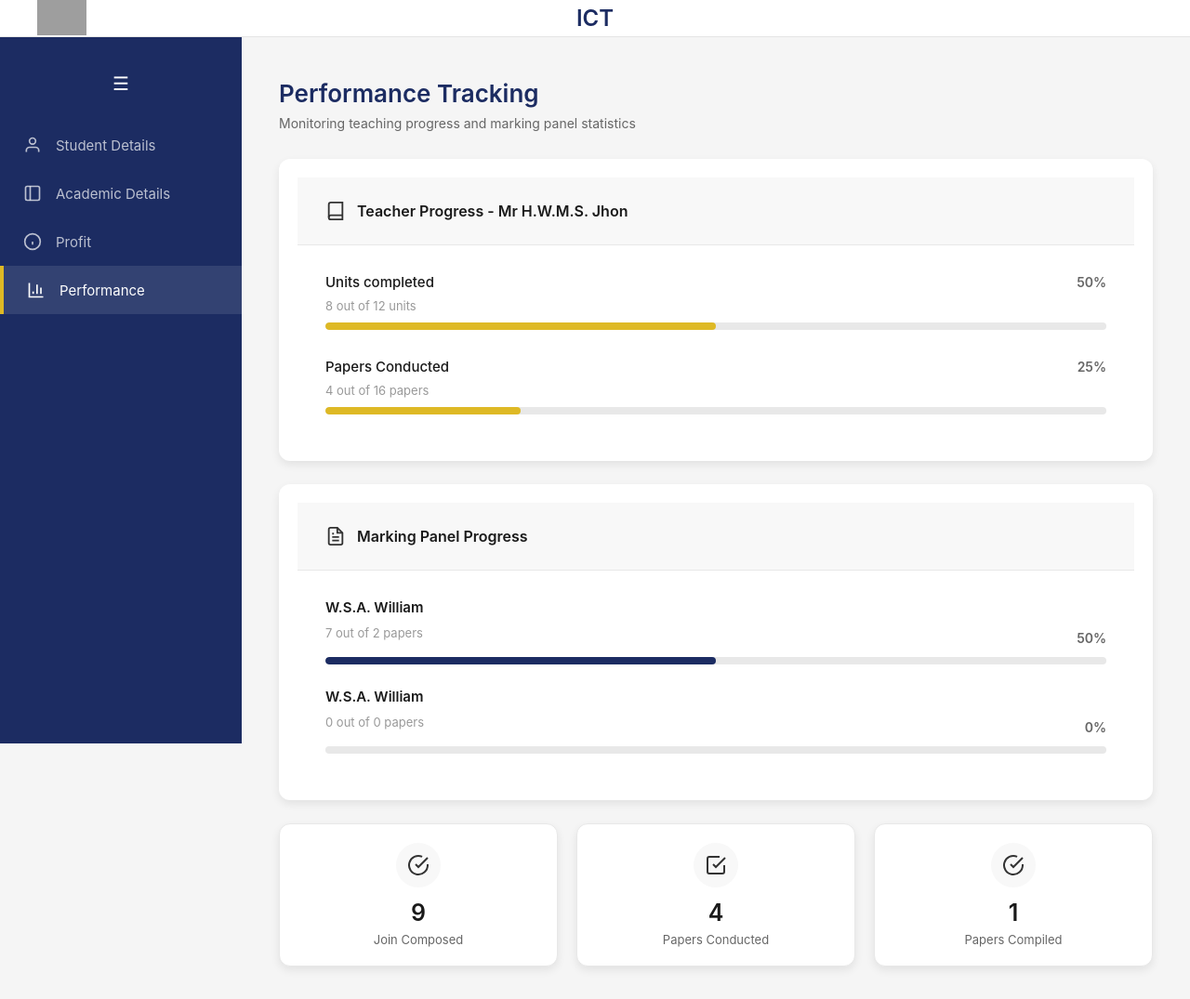
After one commit to zeenathjiffry/EduLink, a PHP site: page /MVC/App/views/performance_classManagement.php in a window 1280 px wide. The commit adds this page. Shown: the whole page at 93% size. Run offline with PHP 8.4, Linux system fonts and the light colour scheme; grey boxes are pictures that could not be loaded.

Commit message:
class Management 2 files added (acedemic details and Performance)

```diff
--- /dev/null
+++ b/App/views/Component/header_classManagement.php
@@ -0,0 +1,6 @@
+<header class="header">
+    <div class="left">
+        <img src="logo.png" alt="Logo" class="logo">
+    </div>
+    <h1 class="page-title">ICT</h1>
+</header>
--- /dev/null
+++ b/App/views/Component/sidebar_classManagement.php
@@ -0,0 +1,40 @@
+<aside class="sidebar">
+    <button id="sidebarToggle" class="sidebar-toggle">☰</button>
+
+    <nav class="nav-menu">
+        <a href="student_detail.php" class="nav-item">
+            <svg class="nav-icon" viewBox="0 0 24 24" fill="none" stroke="currentColor" stroke-width="2">
+                <path d="M20 21v-2a4 4 0 0 0-4-4H8a4 4 0 0 0-4 4v2"></path>
+                <circle cx="12" cy="7" r="4"></circle>
+            </svg>
+            <span>Student Details</span>
+        </a>
+
+        <a href="academicDetails_classManagement.php" class="nav-item">
+            <svg class="nav-icon" viewBox="0 0 24 24" fill="none" stroke="currentColor" stroke-width="2">
+                <rect x="3" y="3" width="18" height="18" rx="2" ry="2"></rect>
+                <line x1="9" y1="3" x2="9" y2="21"></line>
+            </svg>
+            <span>Academic Details</span>
+        </a>
+
+        <a href="profit_inst.php." class="nav-item">
+            <svg class="nav-icon" viewBox="0 0 24 24" fill="none" stroke="currentColor" stroke-width="2">
+                <circle cx="12" cy="12" r="10"></circle>
+                <line x1="12" y1="16" x2="12" y2="12"></line>
+                <line x1="12" y1="8" x2="12.01" y2="8"></line>
+            </svg>
+            <span>Profit</span>
+        </a>
+
+        <a href="performance_classManagement.php" class="nav-item">
+            <svg class="nav-icon" viewBox="0 0 24 24" fill="none" stroke="currentColor" stroke-width="2">
+                <path d="M3 3v18h18"></path>
+                <path d="M18 17V9"></path>
+                <path d="M13 17V5"></path>
+                <path d="M8 17v-3"></path>
+            </svg>
+            <span>Performance</span>
+        </a>
+    </nav>
+</aside>
--- /dev/null
+++ b/App/views/performance_classManagement.php
@@ -0,0 +1,141 @@
+<!DOCTYPE html>
+<html lang="en">
+<head>
+    <meta charset="UTF-8">
+    <meta name="viewport" content="width=device-width, initial-scale=1.0">
+    <title>EduLink-Class-Academic Details</title>
+      <link rel="stylesheet" href="../../Public/assets/css/performance_classManagement.css">
+    <link rel="stylesheet" href="../../Public/assets/css/component/sidebar_classManagement.css">
+    <link rel="stylesheet" href="../../Public/assets/css/component/header_classManagement.css">
+</head>
+<body>
+    <div class="container">
+
+<?php include 'Component/header_classManagement.php'; ?>
+<?php include 'Component/sidebar_classManagement.php'; ?>
+
+
+            <!-- Content Area -->
+            <div class="content-wrapper">
+                <div class="content-header">
+                    <h2 class="content-title">Performance Tracking</h2>
+                    <p class="content-subtitle">Monitoring teaching progress and marking panel statistics</p>
+                </div>
+   <div class="content">
+            <!-- Teacher Progress Section -->
+            <section class="card">
+                <div class="card-header">
+                    <svg class="header-icon" viewBox="0 0 24 24" fill="none" stroke="currentColor" stroke-width="2">
+                        <path d="M4 19.5A2.5 2.5 0 0 1 6.5 17H20"></path>
+                        <path d="M6.5 2H20v20H6.5A2.5 2.5 0 0 1 4 19.5v-15A2.5 2.5 0 0 1 6.5 2z"></path>
+                    </svg>
+                    <h2 class="card-title">Teacher Progress - Mr H.W.M.S. Jhon</h2>
+                </div>
+
+                <div class="card-body">
+                    <!-- Units Completed -->
+                    <div class="progress-item">
+                        <div class="progress-header">
+                            <span class="progress-label">Units completed</span>
+                            <span class="progress-percentage">50%</span>
+                        </div>
+                        <div class="progress-info">8 out of 12 units</div>
+                        <div class="progress-bar">
+                            <div class="progress-fill yellow" style="width: 50%"></div>
+                        </div>
+                    </div>
+
+                    <!-- Papers Conducted -->
+                    <div class="progress-item">
+                        <div class="progress-header">
+                            <span class="progress-label">Papers Conducted</span>
+                            <span class="progress-percentage">25%</span>
+                        </div>
+                        <div class="progress-info">4 out of 16 papers</div>
+                        <div class="progress-bar">
+                            <div class="progress-fill yellow" style="width: 25%"></div>
+                        </div>
+                    </div>
+                </div>
+            </section>
+
+            <!-- Marking Panel Progress Section -->
+            <section class="card">
+                <div class="card-header">
+                    <svg class="header-icon" viewBox="0 0 24 24" fill="none" stroke="currentColor" stroke-width="2">
+                        <path d="M14 2H6a2 2 0 0 0-2 2v16a2 2 0 0 0 2 2h12a2 2 0 0 0 2-2V8z"></path>
+                        <polyline points="14 2 14 8 20 8"></polyline>
+                        <line x1="16" y1="13" x2="8" y2="13"></line>
+                        <line x1="16" y1="17" x2="8" y2="17"></line>
+                        <polyline points="10 9 9 9 8 9"></polyline>
+                    </svg>
+                    <h2 class="card-title">Marking Panel Progress</h2>
+                </div>
+
+                <div class="card-body">
+                    <!-- First Panel Member -->
+                    <div class="panel-progress">
+                        <div class="panel-name">W.S.A. William</div>
+                        <div class="progress-header">
+                            <div class="progress-info">7 out of 2 papers</div>
+                            <span class="progress-percentage">50%</span>
+                        </div>
+                        <div class="progress-bar">
+                            <div class="progress-fill blue" style="width: 50%"></div>
+                        </div>
+                    </div>
+
+                    <!-- Second Panel Member -->
+                    <div class="panel-progress">
+                        <div class="panel-name">W.S.A. William</div>
+                        <div class="progress-header">
+                            <div class="progress-info">0 out of 0 papers</div>
+                            <span class="progress-percentage">0%</span>
+                        </div>
+                        <div class="progress-bar">
+                            <div class="progress-fill blue" style="width: 0%"></div>
+                        </div>
+                    </div>
+                </div>
+            </section>
+
+            <!-- Statistics Cards -->
+            <div class="stats-grid">
+                <div class="stat-card">
+                    <div class="stat-icon-wrapper">
+                        <svg class="stat-icon" viewBox="0 0 24 24" fill="none" stroke="currentColor" stroke-width="2">
+                            <path d="M22 11.08V12a10 10 0 1 1-5.93-9.14"></path>
+                            <polyline points="22 4 12 14.01 9 11.01"></polyline>
+                        </svg>
+                    </div>
+                    <div class="stat-number">9</div>
+                    <div class="stat-label">Join Composed</div>
+                </div>
+
+                <div class="stat-card">
+                    <div class="stat-icon-wrapper">
+                        <svg class="stat-icon" viewBox="0 0 24 24" fill="none" stroke="currentColor" stroke-width="2">
+                            <path d="M9 11l3 3L22 4"></path>
+                            <path d="M21 12v7a2 2 0 0 1-2 2H5a2 2 0 0 1-2-2V5a2 2 0 0 1 2-2h11"></path>
+                        </svg>
+                    </div>
+                    <div class="stat-number">4</div>
+                    <div class="stat-label">Papers Conducted</div>
+                </div>
+
+                <div class="stat-card">
+                    <div class="stat-icon-wrapper">
+                        <svg class="stat-icon" viewBox="0 0 24 24" fill="none" stroke="currentColor" stroke-width="2">
+                            <path d="M22 11.08V12a10 10 0 1 1-5.93-9.14"></path>
+                            <polyline points="22 4 12 14.01 9 11.01"></polyline>
+                        </svg>
+                    </div>
+                    <div class="stat-number">1</div>
+                    <div class="stat-label">Papers Compiled</div>
+                </div>
+            </div>
+        </div>
+    </div>
+     <script src="../../Public/assets/js/component/sidebar_classManagement.js"></script>
+</body>
+</html>
```
Also changed, not shown: App/views/academicDetails_classManagement.php (added, +121 -0 lines), Public/assets/css/academic_details_classManagement.css (added), Public/assets/css/component/header_classManagement.css (added), Public/assets/css/component/header_vle.css, Public/assets/css/component/sidebar_classManagement.css (added), Public/assets/css/performance_classManagement.css (added), Public/assets/js/component/sidebar_classManagement.js (added).
